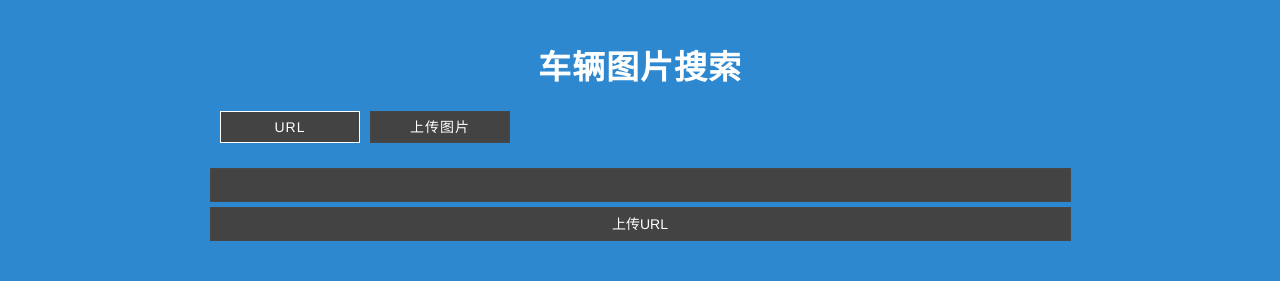
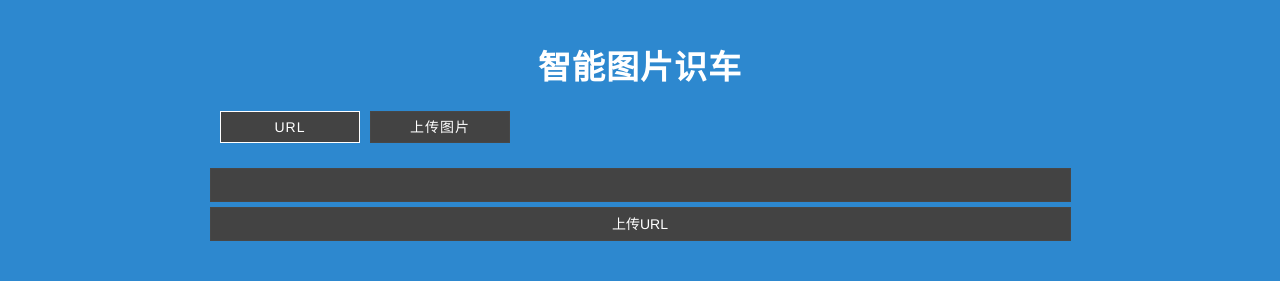
Before and after one commit to nonoSword08/car_detect, a Flask app: page / in a window 1280 px wide. Shown: the part 90-390 px from the top of the page. Run offline with Flask 2, Linux system fonts and the light colour scheme; some libraries are stand-ins or nearby versions.

Commit message:
修改标题

```diff
--- a/templates/index.html
+++ b/templates/index.html
@@ -51,7 +51,7 @@
 
     <div class="bg-theme">
         <div class="filter zerogrid">
-            <h2 class="t-center">车辆图片搜索</h2>
+            <h2 class="t-center">智能图片识车</h2>
             <div class="select-warp">
                 <span class="select-warp-btn active">URL</span>
                 <span class="select-warp-btn">上传图片</span>
```
